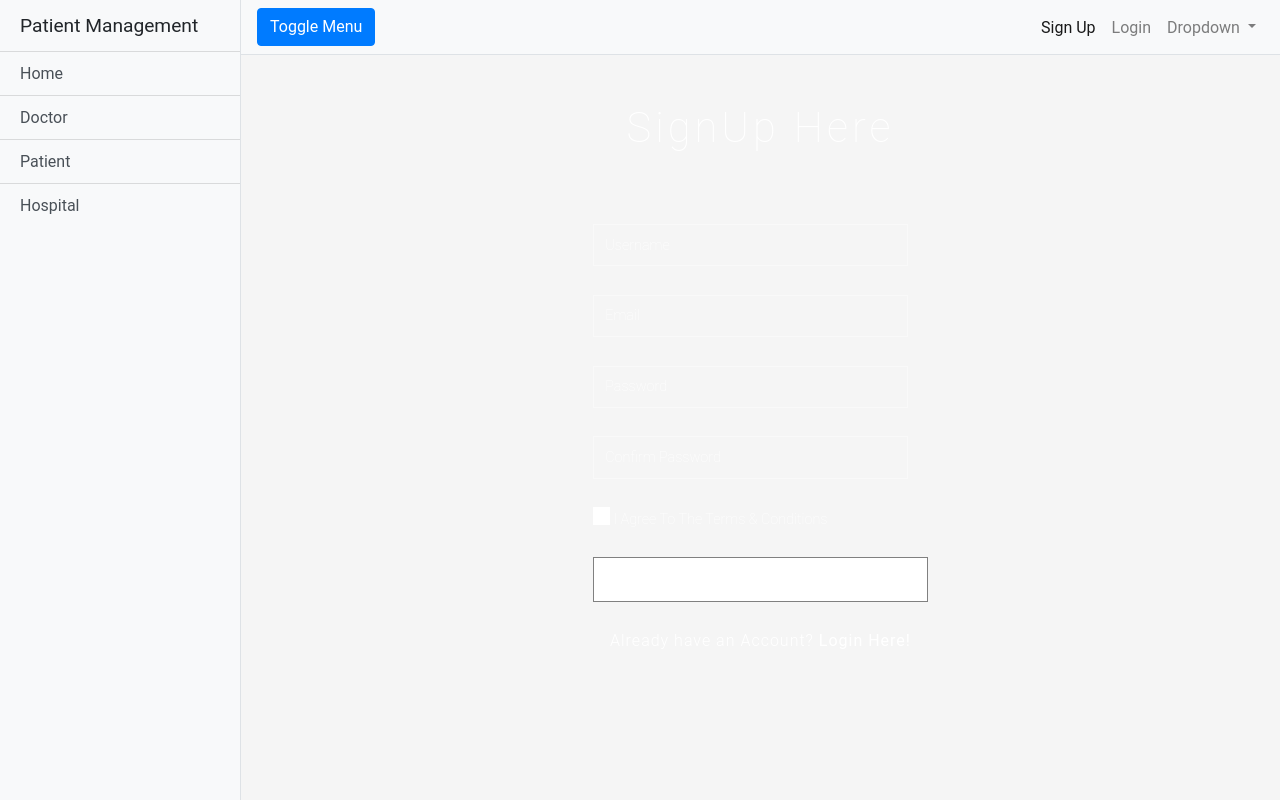
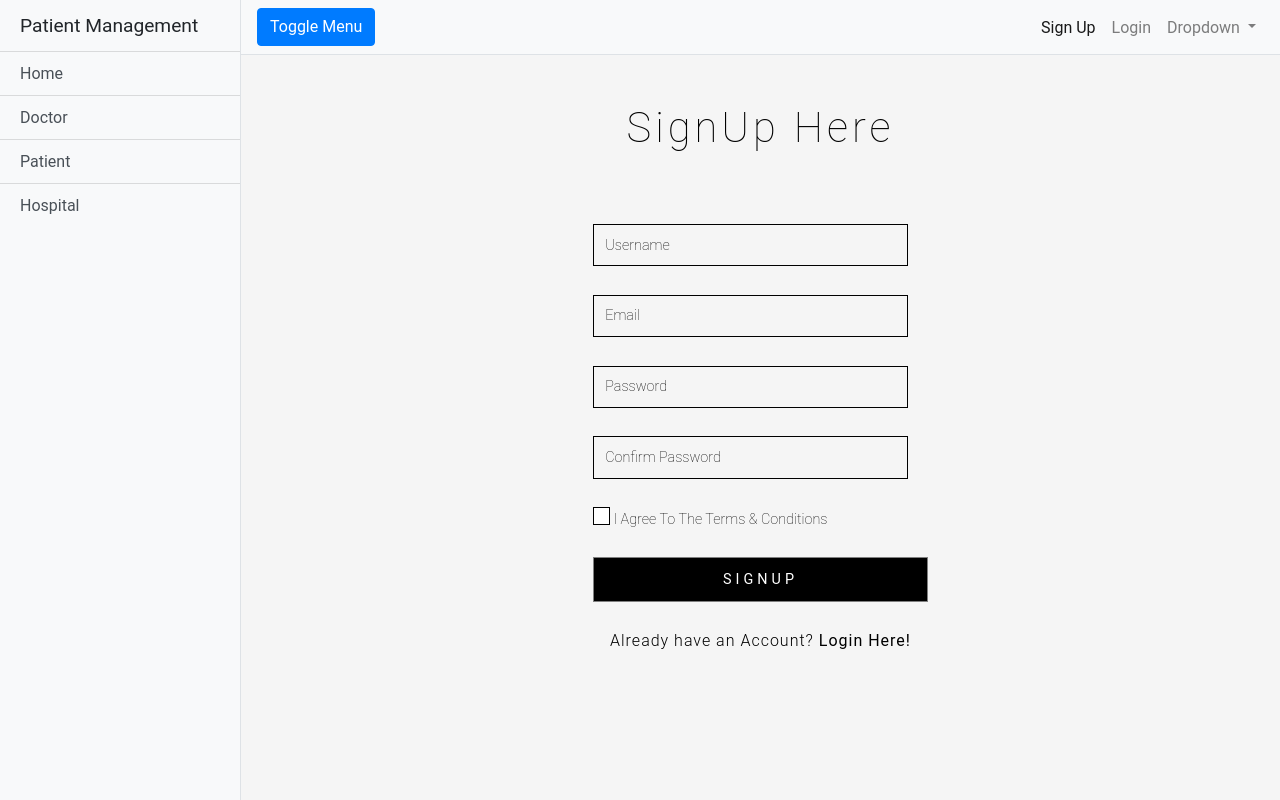
Before and after one commit to meet2712/Patient-Managment, a FastAPI app: page /signup in a window 1280 px wide. Run offline with FastAPI, Linux system fonts and the light colour scheme; some libraries are stand-ins or nearby versions.

Commit message:
Redirection Fixed

```diff
--- a/Templates/signup.css
+++ b/Templates/signup.css
@@ -119,7 +119,7 @@ body {
 h1 {
   font-size: 3em;
   text-align: center;
-  color: white;
+  color: black;
   font-weight: 100;
   text-transform: capitalize;
   letter-spacing: 4px;
@@ -145,21 +145,21 @@ h1 {
 
 input[type="text"], input[type="email"], input[type="password"] {
   font-size: 0.9em;
-  color: white;
+  color: black;
   font-weight: 100;
   width: 94.5%;
   display: block;
   border: none;
   padding: 0.8em;
-  border: solid 1px rgba(255, 255, 255, 0.37);
+  border: solid 1px rgba(0, 0, 0, 1);
   -webkit-transition: all 0.3s cubic-bezier(0.64, 0.09, 0.08, 1);
   transition: all 0.3s cubic-bezier(0.64, 0.09, 0.08, 1);
-  background: -webkit-linear-gradient(top, rgba(255, 255, 255, 0) 96%, #fff 4%);
-  background: linear-gradient(to bottom, rgba(255, 255, 255, 0) 96%, #fff 4%);
+  background: -webkit-linear-gradient(top, rgba(0, 0, 0, 0) 96%, #000000 4%);
+  background: linear-gradient(to bottom, rgba(0, 0, 0, 0) 96%, #000000 4%);
   background-position: -800px 0;
   background-size: 100%;
   background-repeat: no-repeat;
-  color: #fff;
+  color: #000000;
   font-family: 'Roboto', sans-serif;
 }
 
@@ -174,7 +174,7 @@ input.email, input.text.w3lpass {
 }
 
 .text:focus::-webkit-input-placeholder, .text:valid::-webkit-input-placeholder {
-  color: rgba(255, 255, 255, 0.7);
+  color: rgba(0, 0, 0, 0);
   font-size: .9em;
   -webkit-transform: translateY(-30px);
   -moz-transform: translateY(-30px);
@@ -185,28 +185,28 @@ input.email, input.text.w3lpass {
 }
 
 ::-webkit-input-placeholder {
-  color: #fff;
+  color: #000000;
   font-weight: 100;
 }
 
 :-moz-placeholder {
   /* Firefox 18- */
-  color: #fff;
+  color: #000000;
 }
 
 ::-moz-placeholder {
   /* Firefox 19+ */
-  color: #fff;
+  color: #000000;
 }
 
 :-ms-input-placeholder {
-  color: #fff;
+  color: #000000;
 }
 
 input[type="submit"] {
   font-size: .9em;
   color: white;
-  background: white;
+  background: black;
   outline: none;
   border: 1px solid #808080;
   cursor: pointer;
@@ -217,25 +217,25 @@ input[type="submit"] {
   letter-spacing: 4px;
 }
 
-input[type="submit"]:hover {
-  -webkit-transition: .5s all;
-  -moz-transition: .5s all;
-  -o-transition: .5s all;
-  -ms-transition: .5s all;
-  transition: .5s all;
-  background: white;
-}
+/*input[type="submit"]:hover {*/
+/*  -webkit-transition: .5s all;*/
+/*  -moz-transition: .5s all;*/
+/*  -o-transition: .5s all;*/
+/*  -ms-transition: .5s all;*/
+/*  transition: .5s all;*/
+/*  background: white;*/
+/*}*/
 
 .agileits-top p {
   font-size: 1em;
-  color: #fff;
+  color: #000000;
   text-align: center;
   letter-spacing: 1px;
   font-weight: 300;
 }
 
 .agileits-top p a {
-  color: #fff;
+  color: #000000;
   -webkit-transition: .5s all;
   -moz-transition: .5s all;
   transition: .5s all;
@@ -243,14 +243,14 @@ input[type="submit"]:hover {
 }
 
 .agileits-top p a:hover {
-  color: white;
+  color: black;
 }
 
 /*-- //main --*/
 /*-- checkbox --*/
 .wthree-text label {
   font-size: 0.9em;
-  color: #fff;
+  color: #000000;
   font-weight: 200;
   cursor: pointer;
   position: relative;
@@ -280,7 +280,7 @@ input.checkbox:after {
   z-index: 1;
   width: 1.2em;
   height: 1.2em;
-  border: 1px solid #fff;
+  border: 1px solid #000000;
   -webkit-transition: .4s ease-in-out;
   -moz-transition: .4s ease-in-out;
   -o-transition: .4s ease-in-out;
@@ -294,7 +294,7 @@ input.checkbox:checked:after {
   -ms-transform: rotate(-45deg);
   transform: rotate(-45deg);
   height: .5rem;
-  border-color: #fff;
+  border-color: #000000;
   border-top-color: transparent;
   border-right-color: transparent;
 }
@@ -315,12 +315,12 @@ input.checkbox:checked:after {
 
 @keyframes rippling {
   50% {
-    border-left-color: #fff;
+    border-left-color: #000000;
   }
 
   100% {
-    border-bottom-color: #fff;
-    border-left-color: #fff;
+    border-bottom-color: #000000;
+    border-left-color: #000000;
   }
 }
 
--- a/Templates/signup.html
+++ b/Templates/signup.html
@@ -48,11 +48,11 @@
             <div class="collapse navbar-collapse" id="navbarSupportedContent">
                 <ul class="navbar-nav ml-auto mt-2 mt-lg-0">
                     <li class="nav-item active">
-                        <a class="nav-link" href="{{url_for('Templates', path='/login.html')}}">Sign Up <span
+                        <a class="nav-link" href=/signup>Sign Up <span
                                 class="sr-only">(current)</span></a>
                     </li>
                     <li class="nav-item">
-                        <a class="nav-link" href="{{url_for('Templates', path='/login.html')}}">Login</a>
+                        <a class="nav-link" href=/login>Login</a>
                     </li>
                     <li class="nav-item dropdown">
                         <a class="nav-link dropdown-toggle" href="#" id="navbarDropdown" role="button"
--- a/app.py
+++ b/app.py
@@ -157,4 +157,4 @@ def delete_doctor_via_id(doc_id: int):
     doctor_list.pop(doc_id - 1)
     return {}
 
-# uvicorn.run(app)
+uvicorn.run(app)
```
